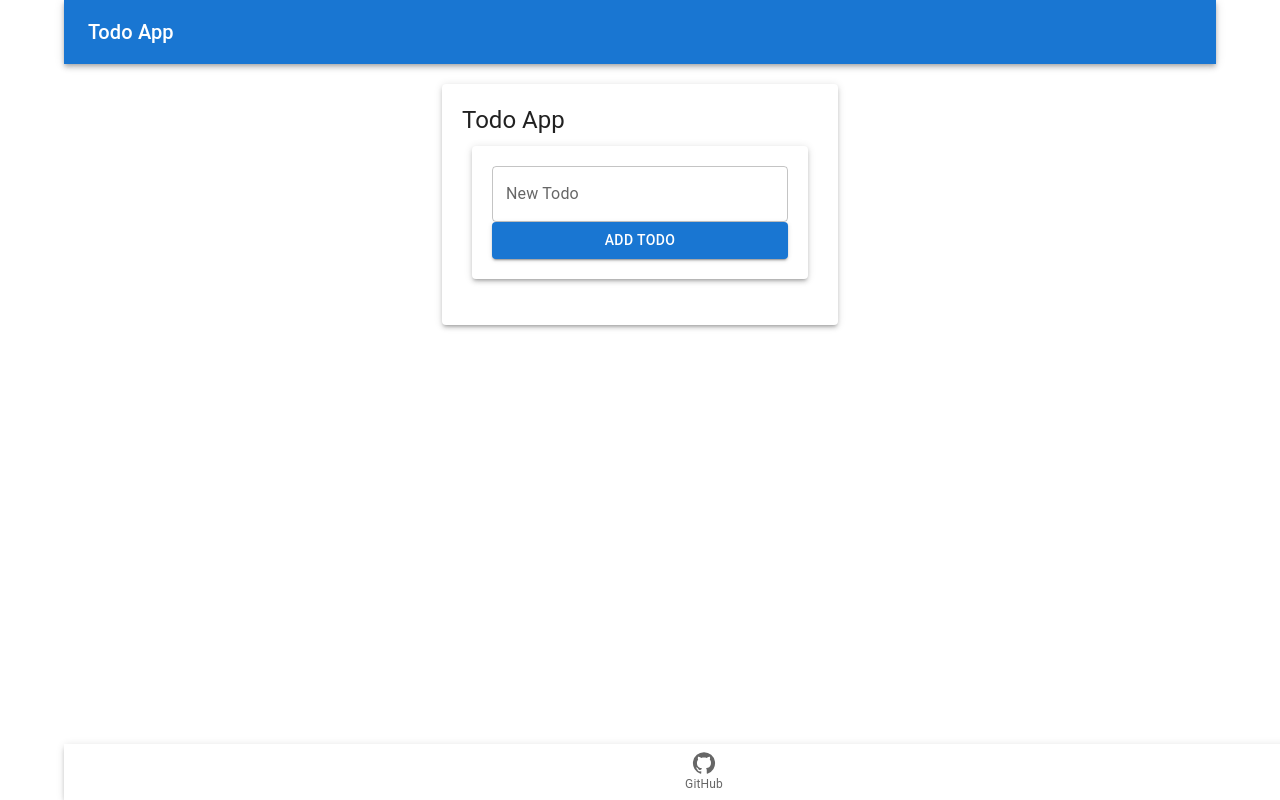
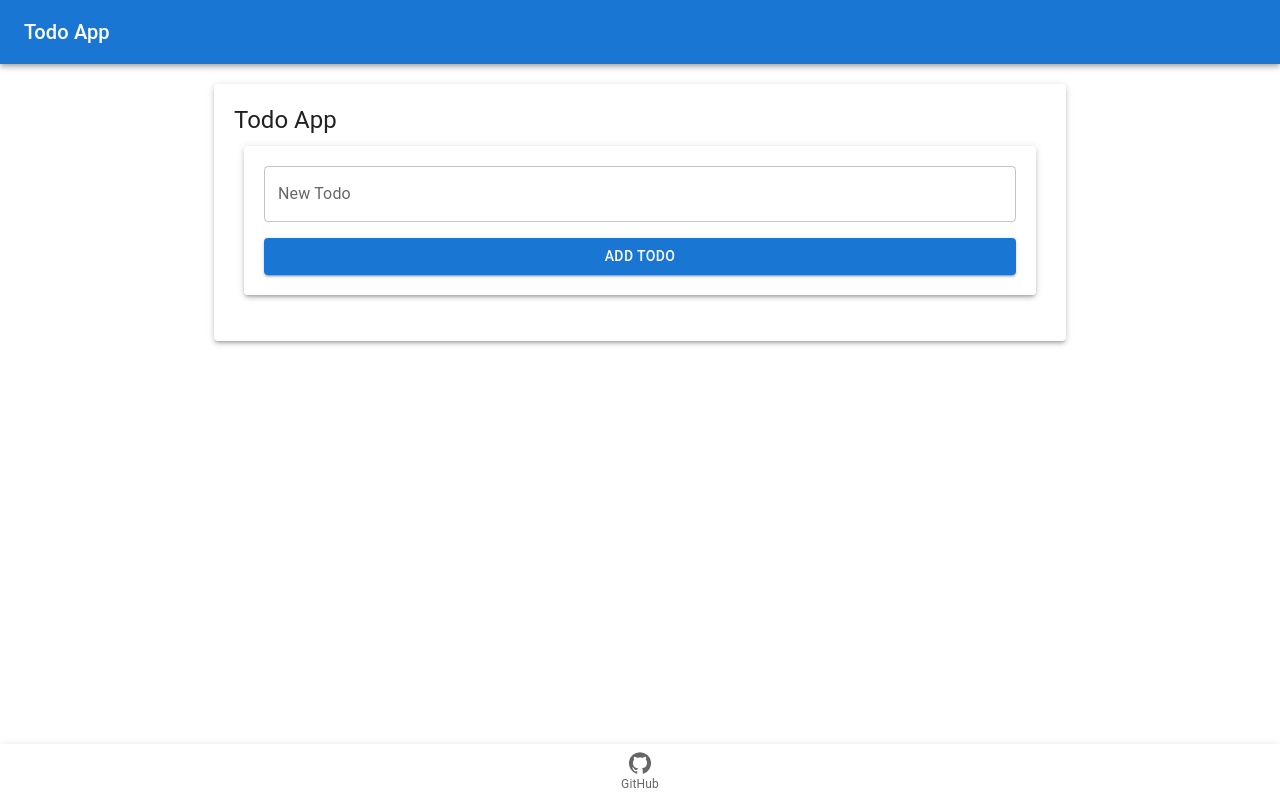
Before and after one commit to Michle99/is-it-a-todo-micro-frontend, a React (Vite) app: page / in a window 1280 px wide. Built offline with nearby package versions, Linux system fonts and the light colour scheme.

Commit message:
updates & refactors to Todo App

```diff
--- a/src/App.tsx
+++ b/src/App.tsx
@@ -1,5 +1,5 @@
 import React from 'react';
-import { Container } from '@mui/material';
+import { Box } from '@mui/material';
 import Header from './modules/Header/components/Header';
 import TodoApp from './modules/TodoApp/components/TodoApp';
 import Footer from './modules/Footer/components/Footer';
@@ -7,11 +7,11 @@ import Footer from './modules/Footer/components/Footer';
 const App: React.FC = () => {
 
   return (
-    <Container >
+    <Box >
       <Header/>
       <TodoApp/>
       <Footer/>
-    </Container>
+    </Box>
   );
 };
 
--- a/src/modules/TodoApp/components/TodoApp.tsx
+++ b/src/modules/TodoApp/components/TodoApp.tsx
@@ -50,7 +50,7 @@ const TodoApp: React.FC = () => {
   };
 
   return (
-    <Container component="main" maxWidth="xs">
+    <Container component="main" maxWidth="md">
       <CssBaseline />
       <Paper elevation={3} style={{ padding: '20px', margin: '20px 0' }}>
         <Typography component="h1" variant="h5">
--- a/src/modules/TodoForm/components/TodoForm.tsx
+++ b/src/modules/TodoForm/components/TodoForm.tsx
@@ -1,5 +1,5 @@
 import React, { useState } from 'react';
-import { TextField, Button, Paper } from '@mui/material';
+import { TextField, Button, Paper, Box } from '@mui/material';
 
 interface TodoFormProps {
   onAdd: (text: string) => void;
@@ -24,9 +24,16 @@ const TodoForm: React.FC<TodoFormProps> = ({ onAdd }) => {
         value={text}
         onChange={(e) => setText(e.target.value)}
       />
-      <Button variant="contained" color="primary" fullWidth onClick={handleAddTodo}>
-        Add Todo
-      </Button>
+      <Box mt={2}>
+        <Button
+          variant="contained"
+          color="primary"
+          fullWidth
+          onClick={handleAddTodo}
+        >
+          Add Todo
+        </Button>
+      </Box>
     </Paper>
   );
 };
```
